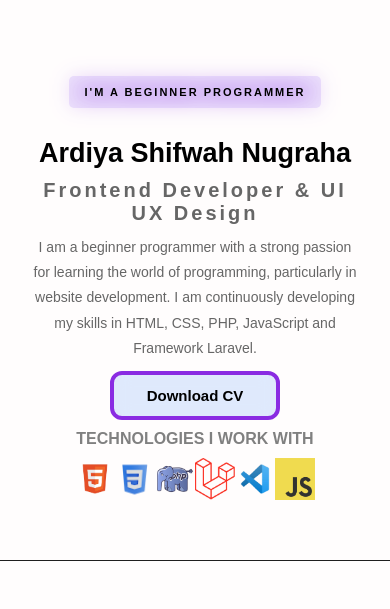
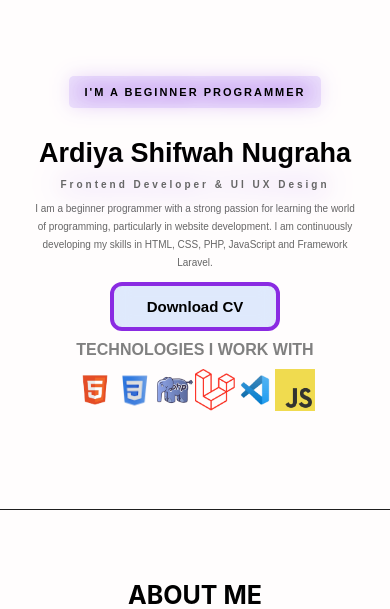
Before and after one commit to Ardiya050607/porto, a Laravel app: page /home in a window 390 px wide. Shown: the part 334-943 px from the top of the page. Run offline with Laravel 12, Linux system fonts and the light colour scheme; parts of the project's set-up code (start-up, migrations or seed data) failed here and were passed over.

Commit message:
perbaiki font size

```diff
--- a/public/css/home.css
+++ b/public/css/home.css
@@ -1107,12 +1107,16 @@ body {
     }
 
     .judul {
-
+        font-size: 10px;
         margin: auto;
     }
 
     .k {
-        font-size: 20px;
+        font-size: 10px;
+        filter: drop-shadow(0 0 15px blueviolet);
+    }
+    .dec{
+        font-size: 10px;
     }
     .cv{
         font-size: 15px;
@@ -1315,7 +1319,7 @@ body {
         font-size: 12px;
     }
     .teks-maps{
-        font-size: 15px;
+        font-size: 10px;
     }
 }
 /*hp kecil*/
--- a/resources/views/layouts/home.blade.php
+++ b/resources/views/layouts/home.blade.php
@@ -47,7 +47,7 @@
                         <div class="judul-group">
                             <h1 class="judul">Ardiya Shifwah Nugraha</h1>
                         </div>
-                            <h3 class="k">Frontend Developer & UI UX Design</h3>
+                            <h2 class="k">Frontend Developer & UI UX Design</h2>
                             <p class="dec">I am a beginner programmer
                             with a strong passion for learning
                             the world of programming, particularly in website development.
```
